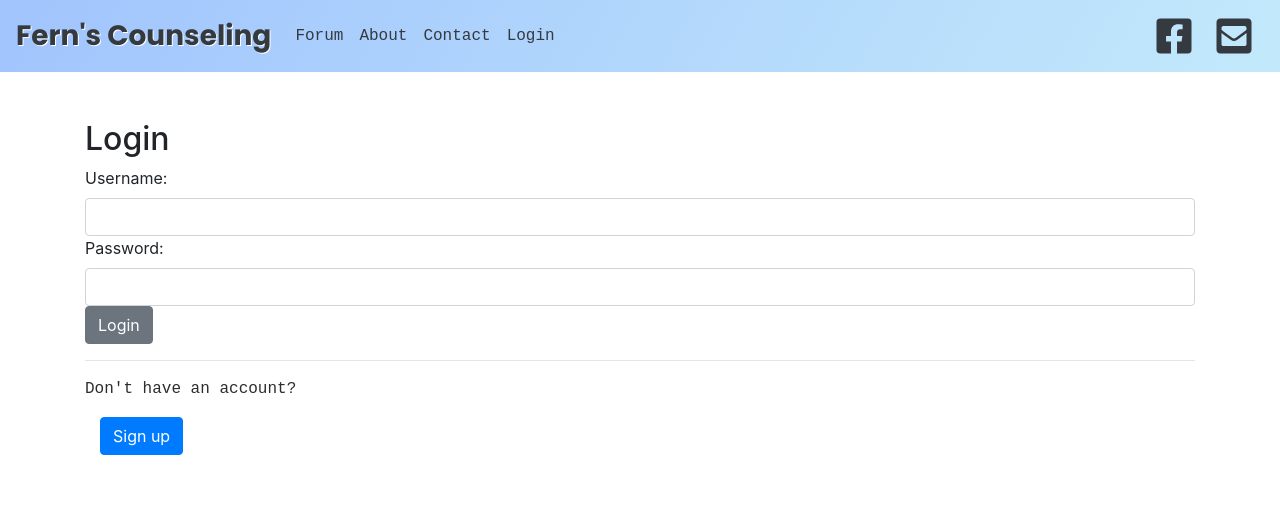
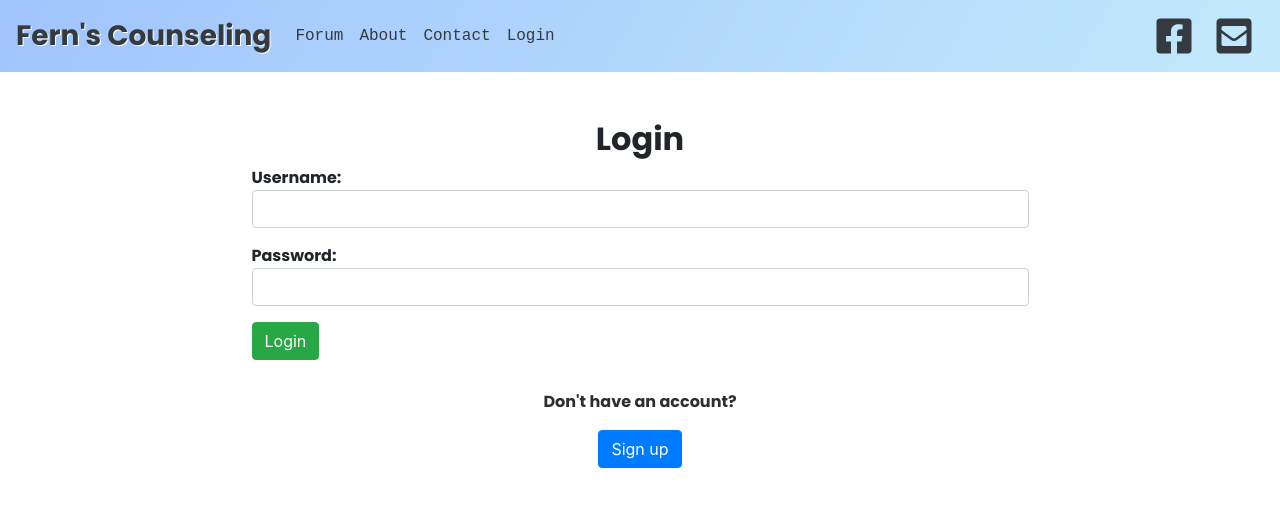
Before and after one commit to Perrottarichard/fern-psy, a React (Create React App) app: page /login in a window 1280 px wide. Shown: the top 506 px of the page. Built offline with nearby package versions, Linux system fonts and the light colour scheme.

Commit message:
add styles

```diff
--- a/src/components/LoginForm.js
+++ b/src/components/LoginForm.js
@@ -6,6 +6,32 @@ import forumService from '../services/forumService'
 import { setUser } from '../reducers/userReducer'
 import { Form, Label, FormGroup, Button, Input } from 'reactstrap'
 import RegisterForm from './RegisterForm'
+
+const textStyle = {
+  textAlign: 'center',
+  fontFamily: 'Poppins'
+}
+const formDivStyle = {
+  display: 'block',
+  textAlign: 'center'
+}
+const formStyle = {
+  width: '70%',
+  display: 'inline-block'
+}
+const labelStyle = {
+  float: 'left',
+  marginBottom: '0px',
+  padding: '0px',
+  fontFamily: 'Poppins'
+}
+const inputStyle = {
+  float: 'left',
+  marginBottom: '1rem'
+}
+const loginButtonStyle = {
+  float: 'left'
+}
 
 const LoginForm = (props) => {
   const { setLoggedIn } = props
@@ -47,17 +73,19 @@ const LoginForm = (props) => {
   }
   return (
     <div className='container' id='login-form'>
-      <h2>Login</h2>
-      <Form onSubmit={submitLogin}>
-        <FormGroup>
-          <Label>Username:</Label>
-          <Input onChange={handleChangeUser} value={username}></Input>
-          <Label>Password:</Label> <Input id='password' type="password" onChange={handleChangePass} value={password}></Input>
-          <Button id='submit-login' type="submit">Login</Button>
-          <hr />
-        </FormGroup>
-      </Form>
-      <p>Don't have an account? </p>
+      <h2 style={textStyle}>Login</h2>
+      <div id='form-div' style={formDivStyle}>
+        <Form style={formStyle} onSubmit={submitLogin}>
+          <FormGroup>
+            <Label style={labelStyle}>Username:</Label>
+            <Input style={inputStyle} onChange={handleChangeUser} value={username}></Input>
+            <Label style={labelStyle}>Password:</Label> <Input style={inputStyle} id='password' type="password" onChange={handleChangePass} value={password}></Input>
+            <Button color='success' style={loginButtonStyle} id='submit-login' type="submit">Login</Button>
+          </FormGroup>
+        </Form>
+      </div>
+      <br />
+      <p style={textStyle}>Don't have an account? </p>
       <RegisterForm />
     </div>
   )
--- a/src/components/RegisterForm.js
+++ b/src/components/RegisterForm.js
@@ -7,12 +7,42 @@ import { reset, goodRegister, badRegister } from '../reducers/notificationReduce
 import userService from '../services/userService'
 import { Form, Label, FormGroup, Button, Input, Modal, ModalBody, ModalFooter } from 'reactstrap'
 
+//align sign up button
+const textStyle = {
+  textAlign: 'center',
+  fontFamily: 'Poppins'
+}
+const registerButtonStyle = {
+  display: 'inline-block'
+}
+const formDivStyle = {
+  display: 'block',
+  textAlign: 'center'
+}
+const labelStyle = {
+  float: 'left',
+  marginBottom: '0px',
+  padding: '0px',
+  fontFamily: 'Poppins'
+}
+const inputStyle = {
+  float: 'left',
+  marginBottom: '1rem'
+}
+const genderSelectStyle = {
+  marginRight: '20px',
+  float: 'left',
+  fontFamily: 'Poppins'
+}
+
 const RegisterForm = () => {
 
   const [modal, setModal] = useState(false);
   const toggle = () => setModal(!modal);
 
+  //captcha value
   const [isVerified, setIsVerified] = useState(false)
+
   const [loading, setLoading] = useState(false)
 
   const [name, setName] = useState('')
@@ -26,9 +56,9 @@ const RegisterForm = () => {
   const dispatch = useDispatch()
 
   const genderOptions = [
-    { value: 'male', label: 'male' },
-    { value: 'female', label: 'female' },
-    { value: 'other', label: 'other' }
+    { value: 'Male', label: 'Male' },
+    { value: 'Female', label: 'Female' },
+    { value: 'Other', label: 'Other' }
   ]
 
   const handleChangeName = (event) => {
@@ -98,7 +128,7 @@ const RegisterForm = () => {
           dispatch(goodRegister())
           setTimeout(() => {
             dispatch(reset())
-          }, 5000)
+          }, 4000)
           setUsername('')
           setPassword('')
           setConfirmPassword('')
@@ -127,29 +157,30 @@ const RegisterForm = () => {
         <div>
           <SpinningLoader />
         </div> :
-        <div>
-          <Button color="primary" onClick={toggle}>{'Sign up'}</Button>
+        <div style={formDivStyle}>
+          <Button style={registerButtonStyle} color="primary" onClick={toggle}>{'Sign up'}</Button>
           <Modal autoFocus={true} isOpen={modal} toggle={toggle} modalTransition={{ timeout: 300 }} >
             <ModalBody>
-              <h2>Register</h2>
-              <Form onSubmit={submitRegister} action='?' method='POST'>
-                <Recaptcha sitekey='6LcL060ZAAAAABmkdF8vTezZgafAVQo1WoGgGNDT' render='explicit' onloadCallback={recaptchaLoaded} verifyCallback={verifyCallback} />
+              <h2 style={textStyle}>Register</h2>
+              <Form onSubmit={submitRegister} >
+
                 <FormGroup>
-                  <Label>Name:</Label>
-                  <Input onChange={handleChangeName} value={name}></Input>
-                  <Label>Username:</Label>
-                  <Input onChange={handleChangeUsername} value={username}></Input>
-                  <Label>Password:</Label> <Input id='password' type="password" onChange={handleChangePassword} value={password}></Input>
-                  <Label>Confirm Password:</Label>
-                  <Input onChange={handleChangeConfirmPassword} type='password' value={confirmPassword}></Input>
-                  <Label>Gender:</Label> <Select options={genderOptions} value={selectedGender} onChange={handleChangeGender}></Select>
-                  <Label>Email:</Label> <Input id='email' type="text" onChange={handleChangeEmail} value={email}></Input>
-                  <Label>Date of Birth:</Label> <Input id='dateOfBirth' type="date" onChange={handleChangeDateOfBirth} value={dateOfBirth}></Input>
+                  <Label style={labelStyle}>Name:</Label>
+                  <Input style={inputStyle} onChange={handleChangeName} value={name}></Input>
+                  <Label style={labelStyle}>Username:</Label>
+                  <Input style={inputStyle} onChange={handleChangeUsername} value={username}></Input>
+                  <Label style={labelStyle}>Password:</Label> <Input style={inputStyle} id='password' type="password" onChange={handleChangePassword} value={password}></Input>
+                  <Label style={labelStyle}>Confirm Password:</Label>
+                  <Input style={inputStyle} onChange={handleChangeConfirmPassword} type='password' value={confirmPassword}></Input>
+                  <Label style={labelStyle}>Email:</Label> <Input style={inputStyle} id='email' type="text" onChange={handleChangeEmail} value={email}></Input>
+                  <Label style={genderSelectStyle}>Gender:</Label><Select options={genderOptions} value={selectedGender} onChange={handleChangeGender}></Select><br />
+                  <Label style={labelStyle}>Date of Birth:</Label> <Input style={inputStyle} id='dateOfBirth' type="date" onChange={handleChangeDateOfBirth} value={dateOfBirth}></Input>
                 </FormGroup>
               </Form>
             </ModalBody>
+            <Recaptcha sitekey='6LcL060ZAAAAABmkdF8vTezZgafAVQo1WoGgGNDT' render='explicit' onloadCallback={recaptchaLoaded} verifyCallback={verifyCallback} />
             <ModalFooter>
-              <Button color='success' type='submit' onClick={submitRegister}>Sign Up!</Button>
+              <Button color='primary' type='submit' onClick={submitRegister}>Sign Up</Button>
               <Button color="secondary" onClick={toggle}>Cancel</Button>
             </ModalFooter>
           </Modal></div>}
```
